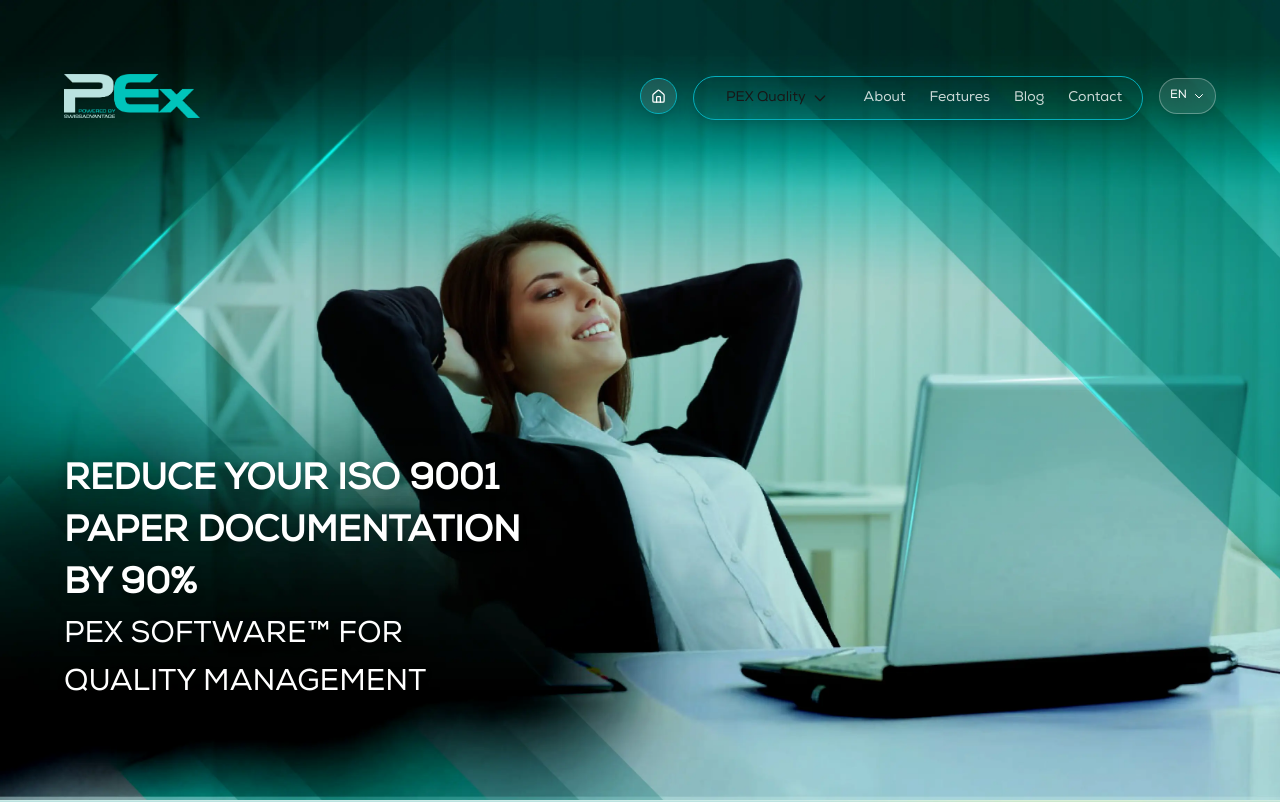
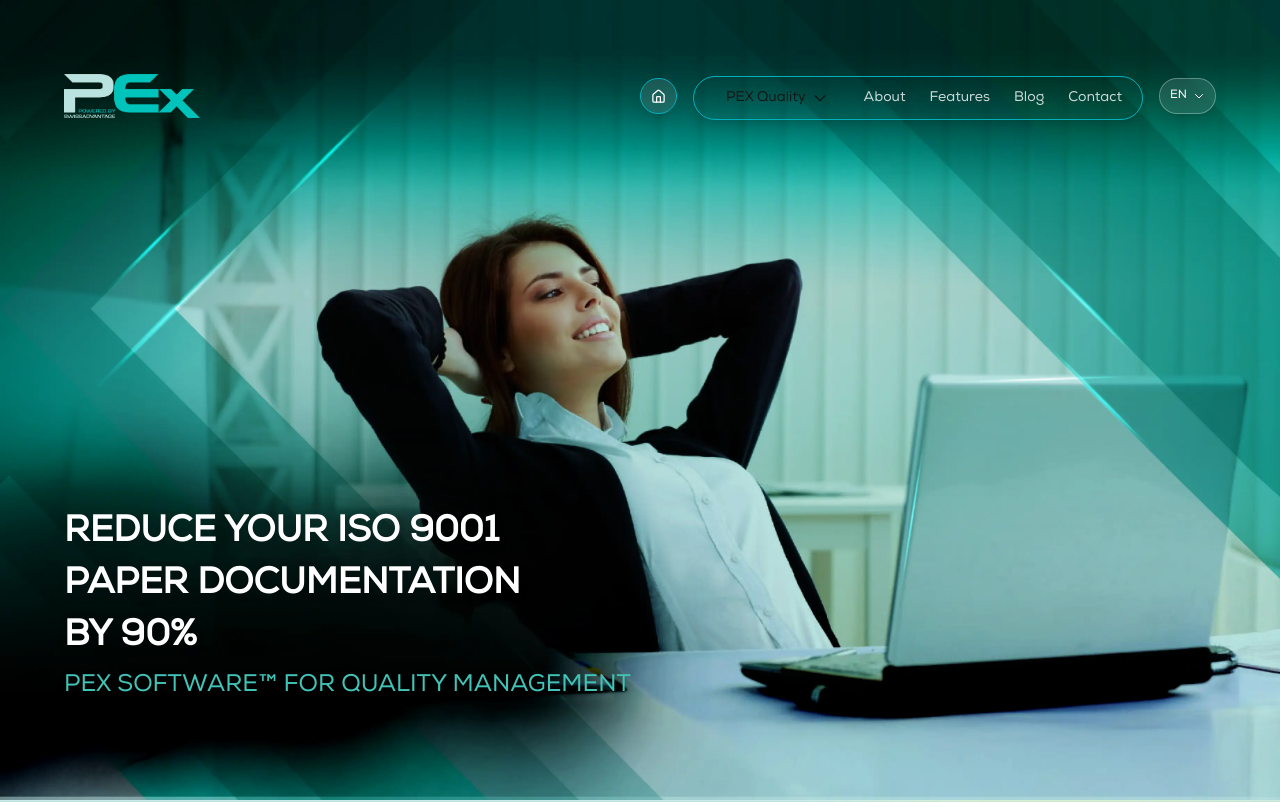
Before and after one commit to RuchiraSachinthana/PeX-Gen-2-Website, a Next.js app: page /pex-quality in a window 1280 px wide. Shown: the top 802 px of the page. Built offline with nearby package versions, Linux system fonts and the light colour scheme.

Commit message:
Update PexQualityHeader styles for improved visibility and clarity; enhance translation for desc4 to specify Quality management.

```diff
--- a/components/PexQualityHeader.tsx
+++ b/components/PexQualityHeader.tsx
@@ -49,7 +49,7 @@
               {String(t("pexQualityHeader.desc3"))}
             </motion.p>
             <motion.p
-              className="text-xl sm:text-2xl md:text-3xl lg:text-3xl  mb-2 sm:mb-3 text-white drop-shadow-lg uppercase"
+              className="text-2xl   mb-2 sm:mb-3 text-[#41c4b7] drop-shadow-lg uppercase"
               initial={{ opacity: 0 }}
               animate={{ opacity: 1 }}
               transition={{ delay: 0.3, duration: 0.8 }}
--- a/lib/translations.ts
+++ b/lib/translations.ts
@@ -13,9 +13,9 @@
       desc1: "REDUCE YOUR ISO 9001",
       desc2: "PAPER DOCUMENTATION",
       desc3: "BY 90%",
-      desc4: "PEx Software™ for",
+      desc4: "PEx Software™ for Quality management",
 
-      desc5: "Quality management"
+      desc5: ""
     },
 
     // QualityVideoSection Component translations
```
